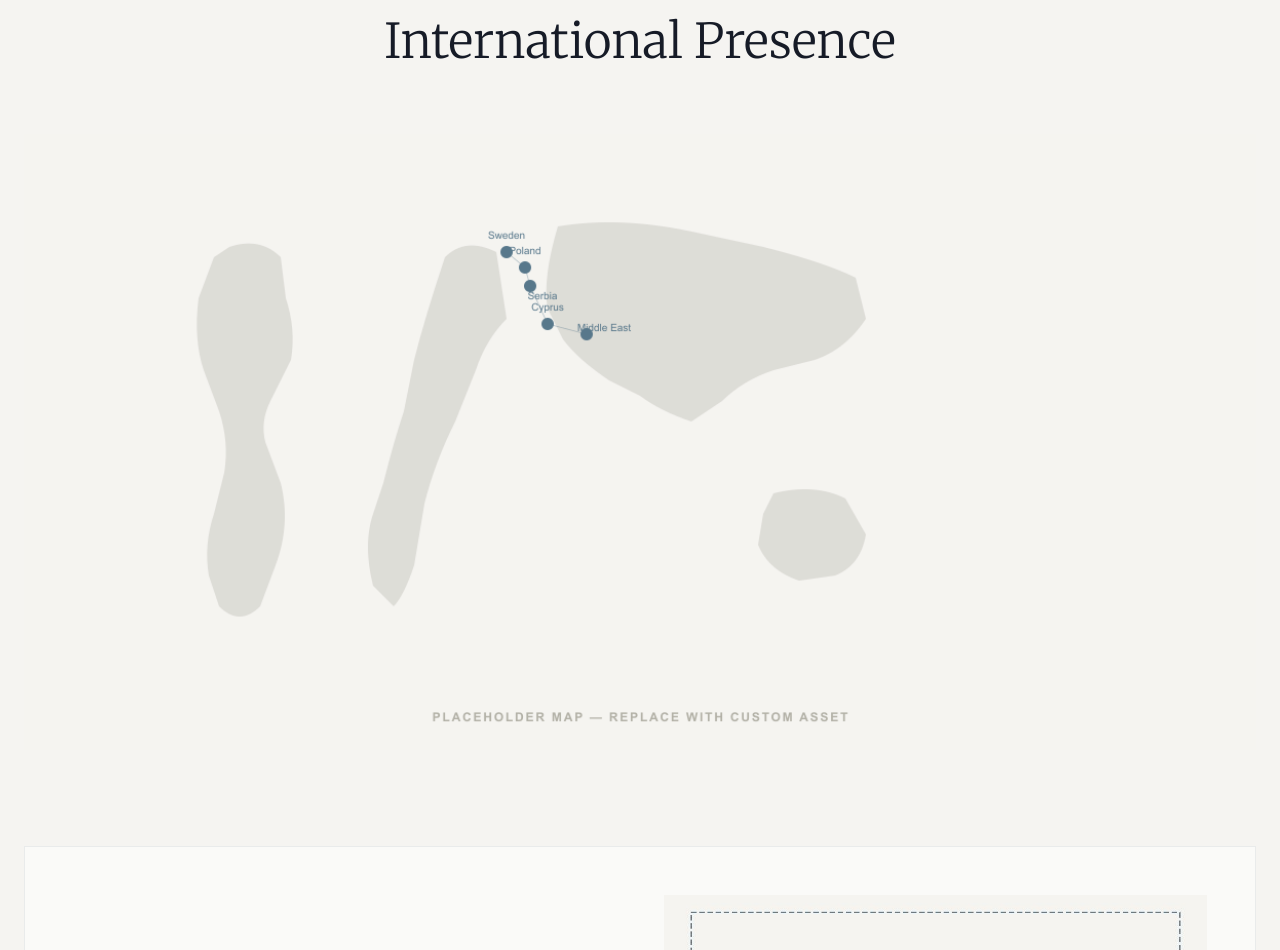
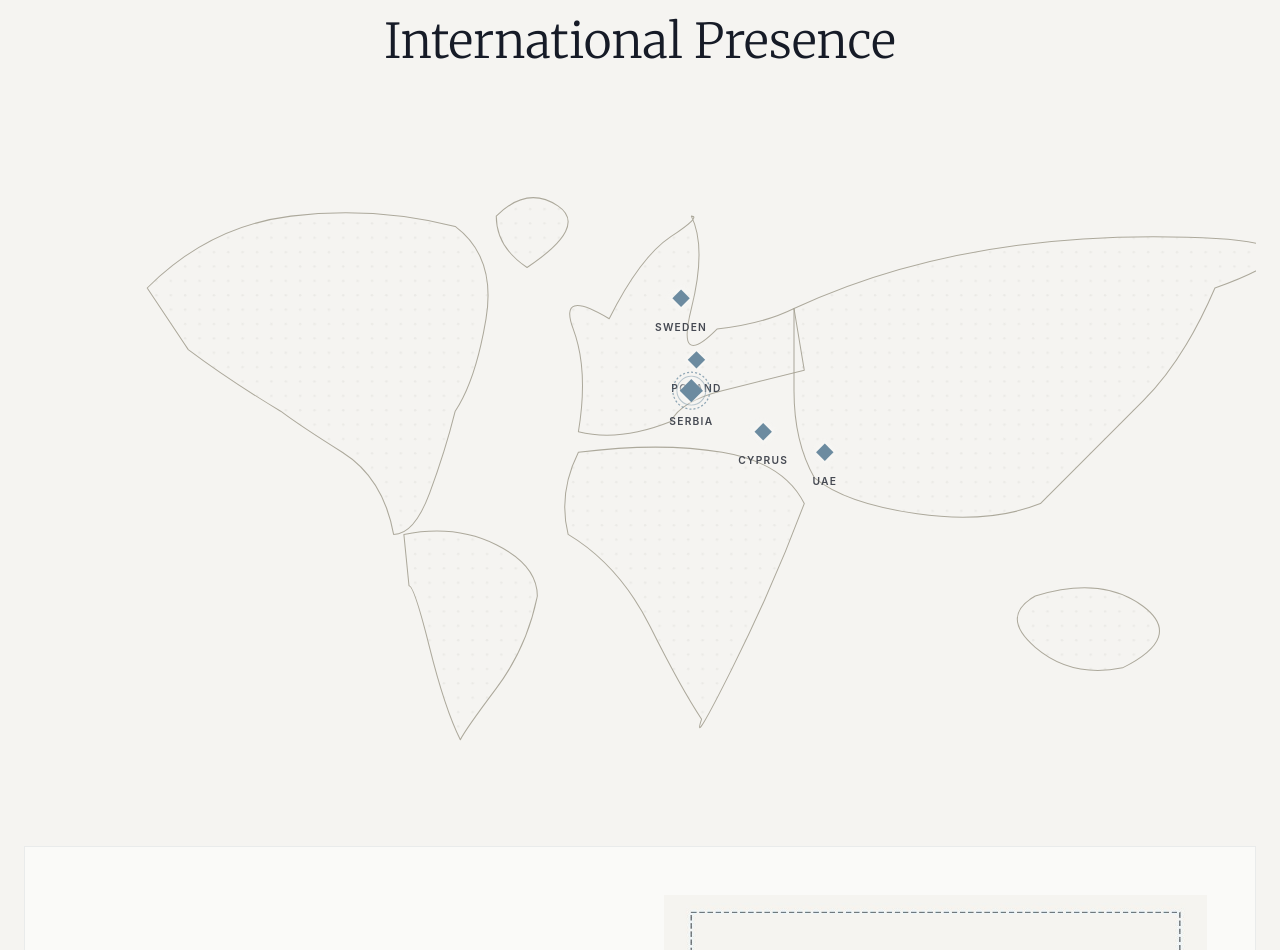
Before and after one commit to tarasenko-maximum/MALOM, a website: page public/index.html in a window 1280 px wide. Shown: the part 3720-4670 px from the top of the page. Drawn offline with nearby package versions, Linux system fonts and the light colour scheme.

Commit message:
Replace map placeholder with custom stylized SVG world map

```diff
--- a/public/index.html
+++ b/public/index.html
@@ -457,7 +457,7 @@
       <img
         alt="World map showing Malom Invest international presence in Cyprus, Sweden, Poland, Middle East, and Serbia"
         class="w-full h-auto opacity-80"
-        src="/images/map.png"
+        src="/images/map.svg"
         loading="lazy"
         width="1200"
         height="600"
```
Also changed, not shown: public/images/map.svg (added).
